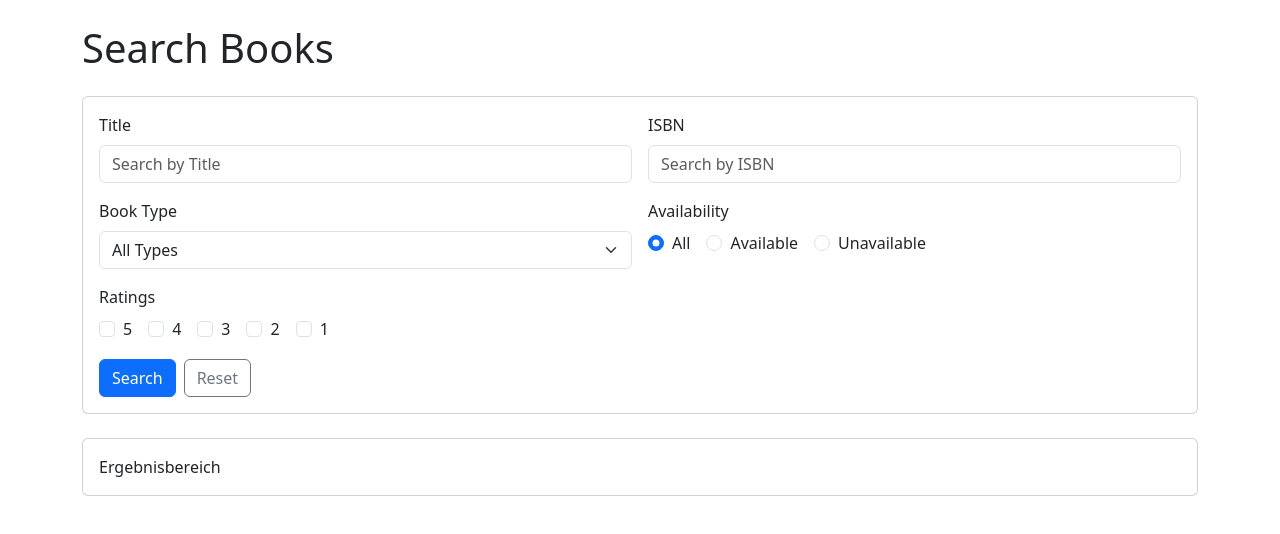
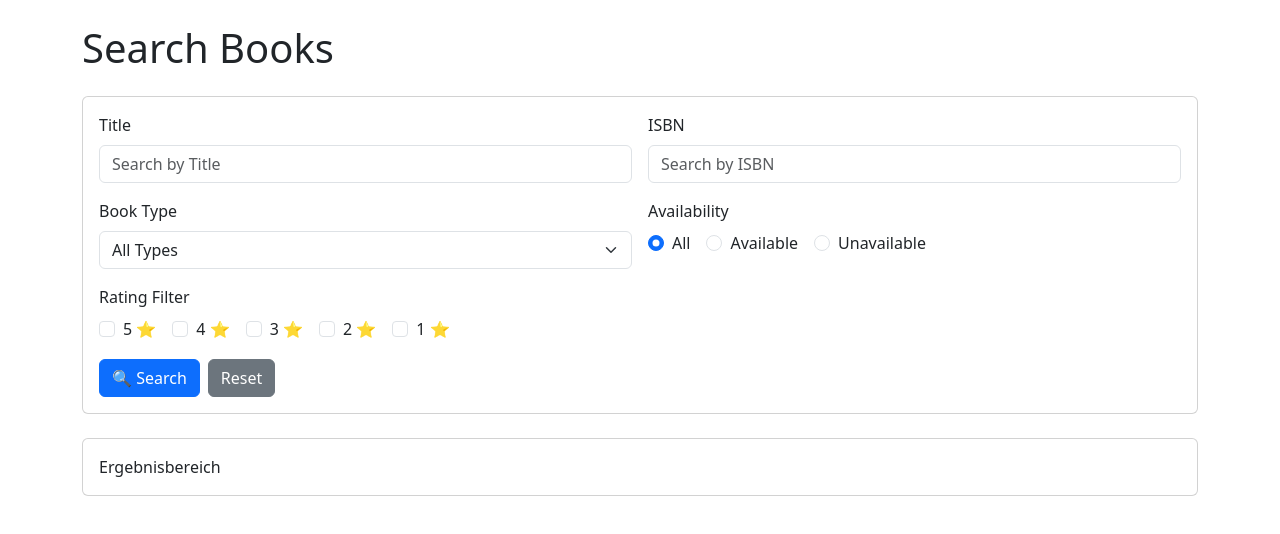
Before and after one commit to inesoetling/SPA-mit-React-Next-GraphQL, a Next.js app in the folder frontend/: page /search in a window 1280 px wide. Shown: the top 534 px of the page. Built offline with nearby package versions, Linux system fonts and the light colour scheme.

Commit message:
refactor(search): UI-Feinschliff für Rating und Suchbuttons

```diff
--- a/frontend/src/app/search/page.tsx
+++ b/frontend/src/app/search/page.tsx
@@ -77,7 +77,7 @@ export default function SearchPage() {
                     <option value="ALL">All Types</option>
                     <option value="HARDCOVER">Hardcover</option>
                     <option value="PAPERBACK">Paperback</option>
-                    <option value="EPUB">ePub</option>
+                    <option value="EPUB">EPUB</option>
                   </Form.Select>
                 </Form.Group>
               </Col>
@@ -120,14 +120,14 @@ export default function SearchPage() {
 
               <Col xs={12}>
                 <Form.Group controlId="searchRatings">
-                  <Form.Label>Ratings</Form.Label>
+                  <Form.Label>Rating Filter</Form.Label>
 
                   <div>
                     <Form.Check
                       inline
                       type="checkbox"
                       id="rating-5"
-                      label="5"
+                      label="5 ⭐"
                       checked={rating5}
                       onChange={(e) => setRating5(e.target.checked)}
                     />
@@ -135,7 +135,7 @@ export default function SearchPage() {
                       inline
                       type="checkbox"
                       id="rating-4"
-                      label="4"
+                      label="4 ⭐"
                       checked={rating4}
                       onChange={(e) => setRating4(e.target.checked)}
                     />
@@ -143,7 +143,7 @@ export default function SearchPage() {
                       inline
                       type="checkbox"
                       id="rating-3"
-                      label="3"
+                      label="3 ⭐"
                       checked={rating3}
                       onChange={(e) => setRating3(e.target.checked)}
                     />
@@ -151,7 +151,7 @@ export default function SearchPage() {
                       inline
                       type="checkbox"
                       id="rating-2"
-                      label="2"
+                      label="2 ⭐"
                       checked={rating2}
                       onChange={(e) => setRating2(e.target.checked)}
                     />
@@ -159,7 +159,7 @@ export default function SearchPage() {
                       inline
                       type="checkbox"
                       id="rating-1"
-                      label="1"
+                      label="1 ⭐"
                       checked={rating1}
                       onChange={(e) => setRating1(e.target.checked)}
                     />
@@ -170,11 +170,11 @@ export default function SearchPage() {
               <Col xs={12}>
                 <div className="d-flex gap-2">
                   <Button type="submit" variant="primary">
-                    Search
+                    🔍 Search
                   </Button>
                   <Button
                     type="button"
-                    variant="outline-secondary"
+                    variant="secondary"
                     onClick={handleReset}
                   >
                     Reset
```
